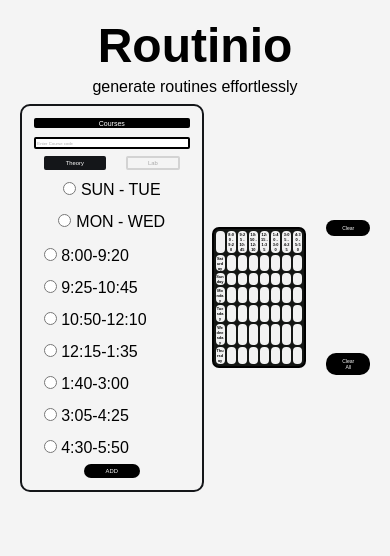
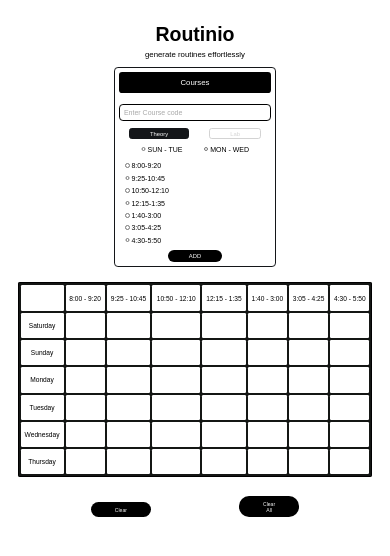
Before and after one commit to kausaraahmed/GenRoutine, a Flask app: page / in a window 390 px wide. Shown: the top 556 px of the page. Run offline with Flask 3, Linux system fonts and the light colour scheme; lists and menus that the app fills with data are empty.

Commit message:
Responsive css

```diff
--- a/static/styles.css
+++ b/static/styles.css
@@ -8,9 +8,8 @@
     height: 95%;
     width: 95%;
     margin: 0 auto;
+    margin-top: 2% 0;
     font-family: 'Ubuntu', sans-serif;
-    padding: 10px;
-    background-color: #f4f4f4;
 }
 
 .title-area {
@@ -20,13 +19,17 @@
 }
 
 h1 {
-    font-size: 3rem;
-    padding-bottom: 5px;
+    font-size: 3vw;
+    padding-bottom: 1vw;
+}
+
+p {
+    font-size: 1.2vw
 }
 
 .content {
     display: flex;
-    align-items: stretch;
+    /* align-items: stretch; */
 }
 
 .course-input {
@@ -36,11 +39,11 @@
     min-height: 37vw;
     flex-direction: column;
     justify-content: space-evenly;
-    background-color: transparent;
-    padding: 12px;
-    border: 2px solid #141619;
-    border-radius: 10px;
+    padding: 1vw;
+    border: 0.3vw solid #141619;
+    border-radius: 1vw;
     margin: 0 auto;
+    margin-bottom: 1%;
 }
 
 .input-title {
@@ -53,7 +56,7 @@
     background-color: black;
     color: white;
     border: none;
-    border-radius: 0.5vw;
+    border-radius: 0.8vw;
     text-align: center;
     justify-content: center;
     align-items: center;
@@ -63,28 +66,35 @@
     display: flex;
     height: max-content;
     flex-direction: column;
-    margin-top: 5px;
     justify-content: space-evenly;
 }
 
 .input-area label {
-    padding: 7px 10px;
+    font-size: 1.5;
+    padding: 0.2vw;
+}
+
+input[type="radio"] {
+    height: 1.2vw;
+    width: 1.2vw;
+    margin: 0.5vw 0;
+
 }
 
 .course-code {
     display: flex;
     margin: 1vw 0;
-    padding: 0.4vw;
+    padding: 0.6vw;
     font-size: 1.1vw;
-    border: 2px solid black;
-    border-radius: 0.5vw;
+    border: 0.2vw solid black;
+    border-radius: 0.6vw;
     align-items: center;
     justify-content: center;
     transition: 0.2s ease-in-out;
 }
 
 .course-code:hover {
-    border: 2px solid grey;
+    border: 0.2vw solid gray;
     background-color: transparent;
 }
 
@@ -102,7 +112,8 @@
     margin: 0.8vw 0;
 }
 
-.theory-btn {
+.theory-btn,
+.lab-btn {
     display: flex;
     justify-content: center;
     width: 40%;
@@ -112,36 +123,22 @@
     background-color: #141619;
     color: white;
     font-size: 1.5vw;
-    border: 2px solid #141619;
-    border-radius: 0.5vw;
+    border: 0.2vw solid #141619;
+    border-radius: 0.7vw;
     cursor: pointer;
     transition: 0.3s ease-in-out;
 }
 
-.theory-btn:hover {
+.theory-btn:hover,
+.lab-btn:hover {
     background-color: #141619;
     color: white;
 }
 
-.lab-btn {
-    display: flex;
-    justify-content: center;
-    width: 40%;
-    height: fit-content;
-    margin: 0 10px;
-    padding: 0.4vw 20px;
+#lab-btn {
+    color: lightgrey;
+    border: 0.2vw solid lightgray;
     background-color: transparent;
-    color: darkgray;
-    font-size: 1.5vw;
-    border: 2px solid lightgray;
-    border-radius: 0.5vw;
-    cursor: pointer;
-    transition: 0.3s ease-in-out;
-}
-
-.lab-btn:hover {
-    background-color: #141619;
-    color: white;
 }
 
 .details-selection {
@@ -154,35 +151,36 @@
     display: flex;
     justify-content: center;
     margin: 0.4vw;
+    font-size: 1.2vw;
 }
 
 .theory-day {
     display: flex;
-    justify-content: center;
+    width: 100%;
+    justify-content: space-evenly;
     align-items: center;
     flex-wrap: wrap;
 }
 
 .lab-day {
     display: none;
-    justify-content: center;
+    width: 100%;
+    justify-content: space-evenly;
     align-items: center;
     flex-wrap: wrap;
 }
 
-.theory-day input[type="radio"] {
-    margin-right: 5px;
-}
-
+.theory-day input[type="radio"],
 .lab-day input[type="radio"] {
-    margin-right: 5px;
+    margin-right: 0.5vw;
 }
 
 .course-time {
     display: flex;
     flex-direction: column;
     align-items: start;
-    margin-bottom: 0.4vw 0;
+    margin-bottom: 0.5vw 0;
+    font-size: 1.2vw;
 }
 
 .theory-time {
@@ -199,6 +197,7 @@
     justify-content: space-evenly;
 }
 
+
 .add-btn {
     display: flex;
     justify-content: center;
@@ -207,7 +206,7 @@
     background-color: black;
     color: white;
     font-size: 1.5vw;
-    border: 2px solid transparent;
+    border: 0.2vw solid transparent;
     border-radius: 10px;
     cursor: pointer;
     transition: 0.3s ease-in-out;
@@ -216,7 +215,7 @@
 .add-btn:hover {
     background-color: white;
     color: black;
-    border: 2px solid black;
+    border: 0.2vw solid black;
 }
 
 .routine-table {
@@ -226,7 +225,7 @@
     margin: 0 1vw;
     padding: 1vw;
     justify-content: center;
-    border-radius: 10px;
+    /* border-radius: 1vw; */
 }
 
 table {
@@ -235,8 +234,8 @@
     width: 100%;
     table-layout: fixed;
     background: #141614;
-    border-radius: 7px;
-    border: 2px solid black;
+    border: 0.1vw solid black;
+    border-radius: 0.3vw;
 }
 
 th,
@@ -244,10 +243,10 @@
     word-wrap: break-word;
     white-space: normal;
     padding: 0.2vw;
-    border-radius: 4px;
+    border-radius: 0.3vw;
     text-align: center;
     font-size: 1vw;
-    background-color: #f2f2f2;
+    background-color: white;
 }
 
 
@@ -267,7 +266,7 @@
     background-color: black;
     color: white;
     font-size: 1.3vw;
-    border: 2px solid transparent;
+    border: 0.2vw solid transparent;
     border-radius: 10px;
     cursor: pointer;
     transition: 0.3s ease-in-out;
@@ -276,5 +275,99 @@
 .clearing-btn:hover {
     background-color: white;
     color: black;
-    border: 2px solid black;
+    border: 0.2vw solid black;
 }
+
+@media screen and (max-width: 767px) {
+    body {
+        margin-top: 6%;
+    }
+
+    h1 {
+        font-size: 5vw;
+    }
+
+    p {
+        font-size: 2vw
+    }
+
+    .content {
+        display: flex;
+        flex-direction: column;
+    }
+
+    .input-title {
+        font-size: 2vw;
+        padding: 1.5vw 0;
+    }
+
+    .input-area {
+        margin-top: 2vw;
+    }
+
+    .course-code {
+        padding: 1vw;
+        font-size: 1.8vw;
+        border-radius: 1vw;
+        border: 0.3vw solid black;
+    }
+
+    .course-code:hover {
+        border: 0.3vw solid gray;
+    }
+
+    .course-type {
+        display: flex;
+        justify-content: center;
+        margin: 0.8vw 0;
+    }
+
+    .theory-btn,
+    .lab-btn {
+        border: 0.1vw solid #141619;
+    }
+
+    .course-day {
+        font-size: 1.8vw;
+    }
+
+    .course-time {
+        font-size: 1.8vw;
+        padding: 1vw;
+    }
+
+    .course-time label {
+        padding: 0.5vw;
+    }
+
+    .routine-table {
+        margin: 2vw 1vw;
+    }
+
+    table {
+        height: 50vw;
+        table-layout: auto;
+    }
+
+    th,
+    td {
+        font-size: 1.7vw;
+        font-weight: 500;
+    }
+
+
+    .tools {
+        display: flex;
+        margin: 0 auto;
+        margin-top: 2%;
+        width: 80%;
+        flex-direction: row;
+        justify-content: space-around;
+    }
+
+    .clearing-btn {
+        display: flex;
+        width: 20%;
+    }
+
+}
```
